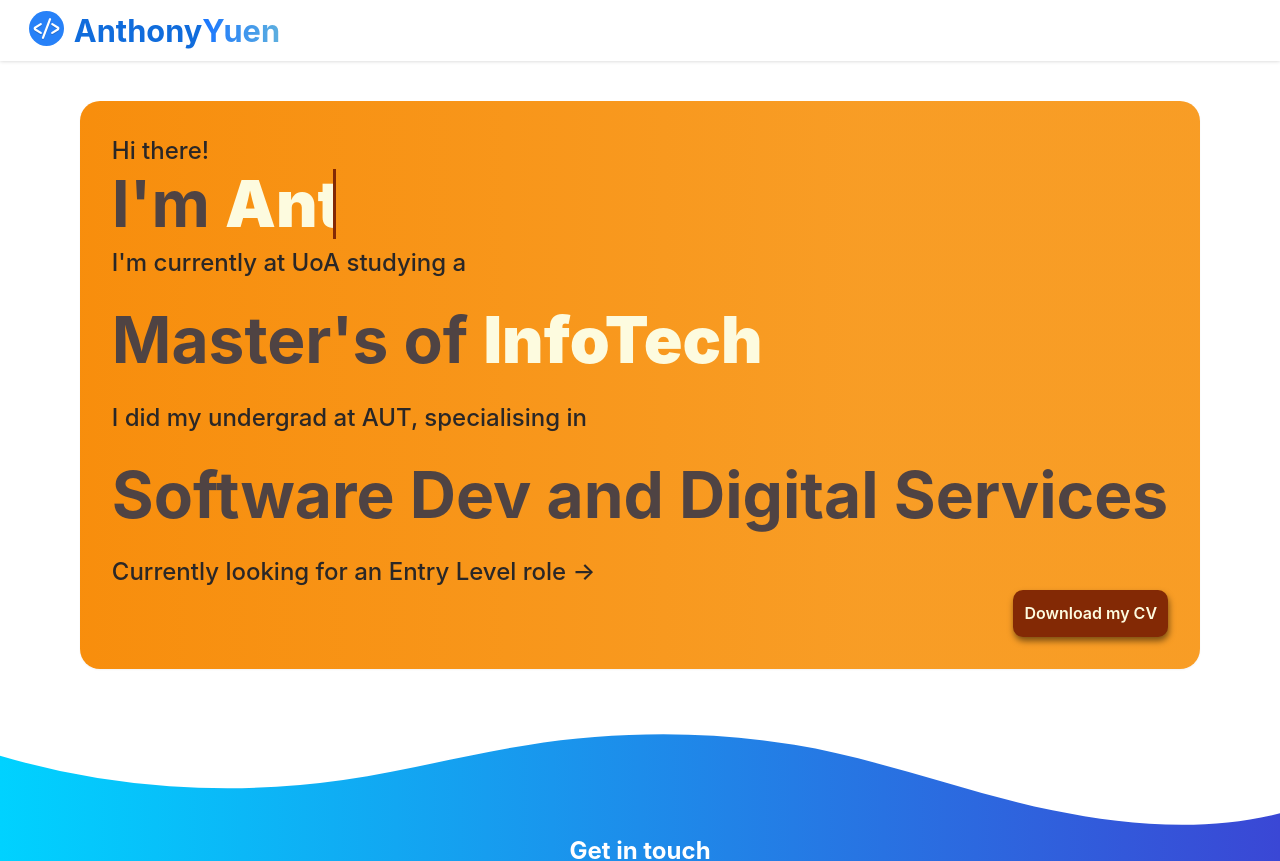
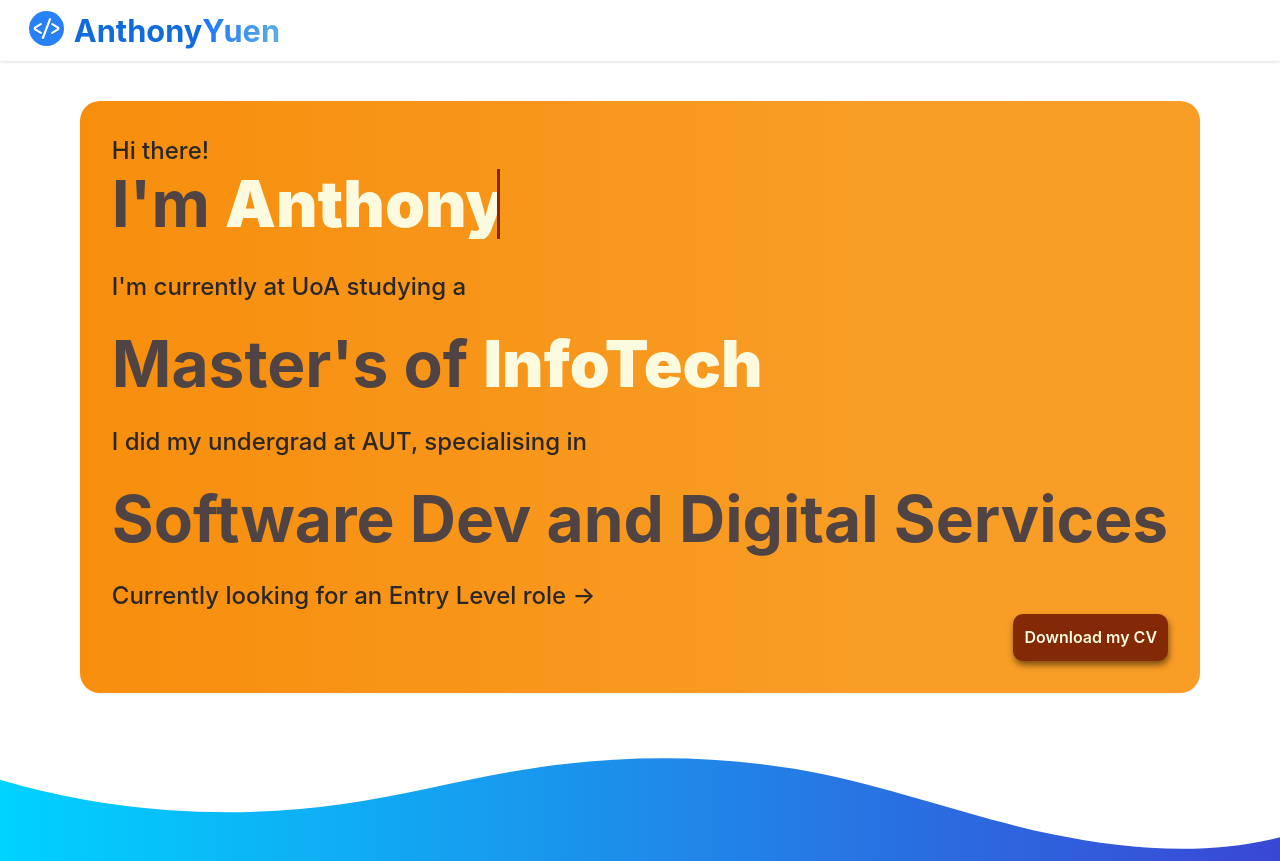
Before and after one commit to An1honyY/anthonyyuen, a React (Vite) app: page / in a window 1280 px wide. Shown: the top 861 px of the page. Built offline with nearby package versions, Linux system fonts and the light colour scheme.

Commit message:
Update type_writer h1

```diff
--- a/src/pages/home.css
+++ b/src/pages/home.css
@@ -11,28 +11,6 @@
     margin-bottom: 4em;
     text-align: left;
     box-sizing: border-box;
-}
-
-/* Type_writer Animation */
-
-.home-card .type_writer {
-    display: inline-block;
-    overflow: hidden;
-    white-space: nowrap;
-    border-right: 3px solid black; /* cursor */
-    animation: typing 1.5s steps(17, end) forwards,
-    blink-caret 1s step-end infinite;
-}
-
-@keyframes typing {
-    from { width: 0 }
-    to { width: 14rem }
-}
-
-@keyframes blink-caret {
-    from, to { border-color: transparent }
-    50% { border-color: #832905
-    }
 }
 
 /* Home Card Font */
@@ -152,6 +130,28 @@
     box-shadow: 5px 6px 8px rgba(0, 0, 0, 0.5);
 }
 
+/* Type_writer Animation */
+
+.home-card h1.type_writer {
+    display: inline-block;
+    overflow: hidden;
+    white-space: nowrap;
+    border-right: 3px solid black; /* cursor */
+    animation: typing 1.5s steps(17, end) forwards,
+    blink-caret 1s step-end infinite;
+}
+
+@keyframes typing {
+    from { width: 0 }
+    to { width: 9ch }
+}
+
+@keyframes blink-caret {
+    from, to { border-color: transparent }
+    50% { border-color: #832905
+    }
+}
+
 /* Media Queries */
 
 @media (max-width: 768px) {
--- a/src/pages/home.jsx
+++ b/src/pages/home.jsx
@@ -8,7 +8,7 @@ function Home() {
             <section className="home-card">
                 <p>Hi there!</p>
                 <h1 className={"type_writer"}>I'm <emphasis>Anthony</emphasis></h1>
-                <br></br>
+                <br></br><br></br>
                 <p>I'm currently at UoA studying a</p>
                 <br className={"hideForMobile"}></br>
                 <h1>Master's of <emphasis>InfoTech</emphasis></h1>
```
